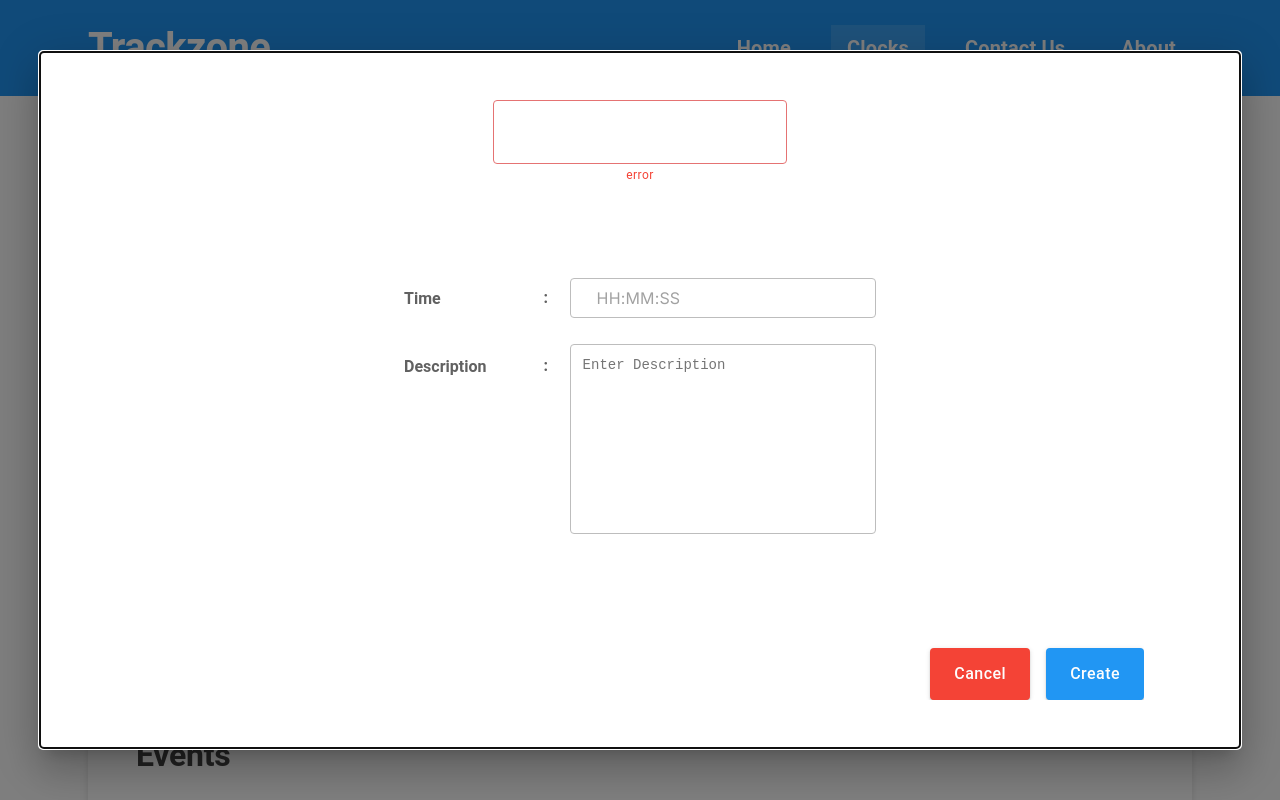
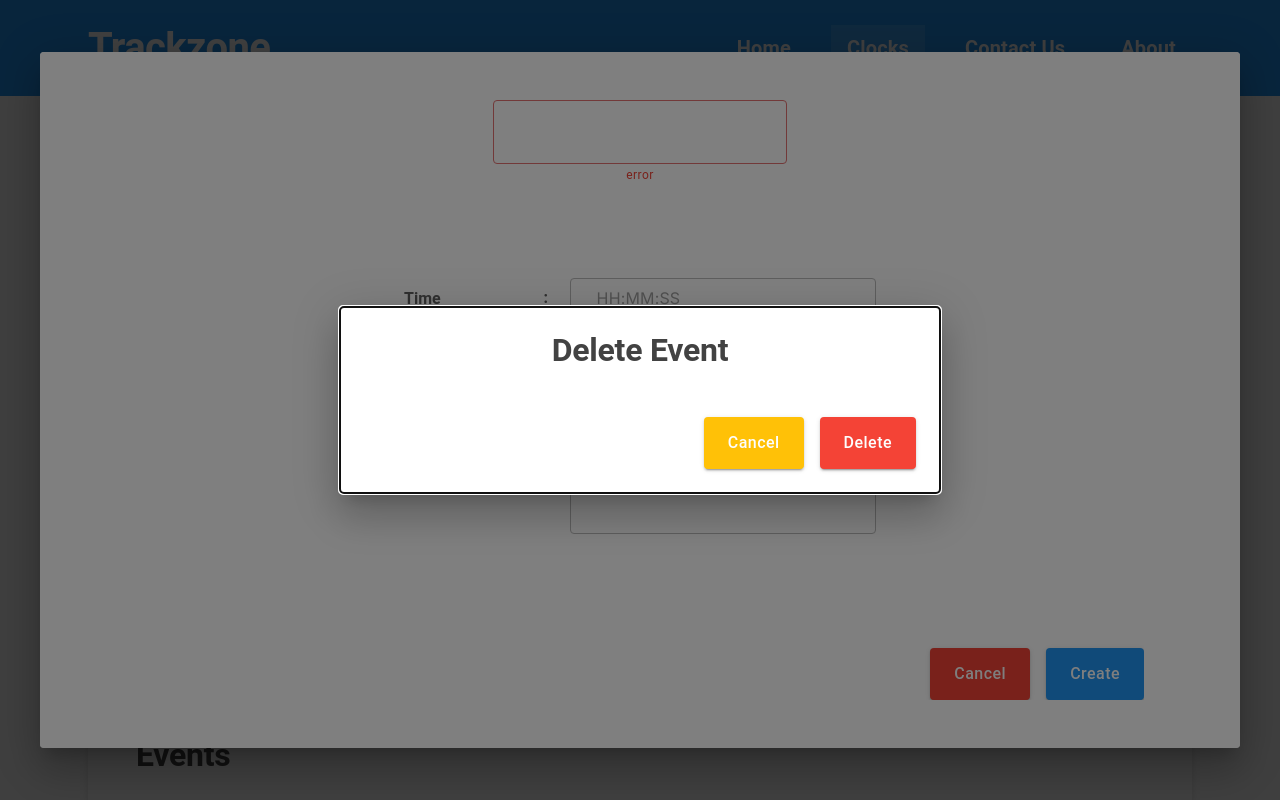
Before and after one commit to asynctushar/trackzone, a React (Vite) app: page /clocks/1/events in a window 1280 px wide. Shown: the top 800 px of the page. Built offline with nearby package versions, Linux system fonts and the light colour scheme.

Commit message:
feat: DeleteDialog component designed

```diff
--- a/src/components/shared/ClockModal.jsx
+++ b/src/components/shared/ClockModal.jsx
@@ -2,6 +2,7 @@ import { Box, Button, Dialog, DialogContent, Typography, useTheme } from "@mui/m
 import React, { useState } from "react";
 import Select from "../ui/Select";
 import InputTime from "../ui/InputTime";
+import DeleteDialog from "./DeleteDialog";
 
 const timezones = [
 	{
--- a/src/components/shared/DeleteDialog.jsx
+++ b/src/components/shared/DeleteDialog.jsx
@@ -1,10 +1,51 @@
-import { Dialog } from "@mui/material";
+import { Dialog, Button, DialogContent, Typography, Box } from "@mui/material";
 import React from "react";
 
-const DeleteDialog = ({ type, open, handleClose }) => {
+const DeleteDialog = ({ type = "Clock", open, handleClose, handleDeletSubmit }) => {
 	return (
-		<Dialog onClose={() => {}} open={true}>
-			Hello
+		<Dialog onClose={handleClose} open={open} maxWidth="sm" fullWidth>
+			<DialogContent
+				sx={{
+					display: "flex",
+					flexDirection: "column",
+					justifyContent: "center",
+					alignItems: "center",
+					gap: (theme) => theme.spacing(48),
+					p: (theme) => theme.spacing(24),
+					width: {
+						xs: (theme) => theme.spacing(280),
+						sm: (theme) => theme.spacing(400),
+						md: (theme) => theme.spacing(600),
+					},
+					minHeight: {
+						xs: (theme) => theme.spacing(280),
+					},
+				}}
+			>
+				<Typography variant="h2" color="brand.gray.800">
+					Delete {type}
+				</Typography>
+				{type === "Clock" && (
+					<Typography color="brand.gray.800" variant="BodyLarge">
+						This Action will delete the events of the Clock as well.
+					</Typography>
+				)}
+				<Box
+					sx={{
+						display: "flex",
+						width: "100%",
+						justifyContent: "end",
+						gap: (theme) => theme.spacing(16),
+					}}
+				>
+					<Button variant="contained" color="brandWarning" onClick={handleClose}>
+						Cancel
+					</Button>
+					<Button variant="contained" color="brandError" onClick={handleDeletSubmit}>
+						Delete
+					</Button>
+				</Box>
+			</DialogContent>
 		</Dialog>
 	);
 };
--- a/src/components/shared/EventModal.jsx
+++ b/src/components/shared/EventModal.jsx
@@ -1,5 +1,5 @@
 import { Box, Button, Dialog, DialogContent, Typography, useTheme } from "@mui/material";
-import React from "react";
+import React, { useState } from "react";
 import InputTime from "../ui/InputTime";
 import TextArea from "../ui/TextArea";
 
--- a/src/pages/Events/index.jsx
+++ b/src/pages/Events/index.jsx
@@ -4,15 +4,28 @@ import ClockCard from "../../components/shared/ClockCard";
 import EventCard from "./components/EventCard";
 import CreateCard from "../../components/shared/CreateCard";
 import EventModal from "../../components/shared/EventModal";
+import DeleteDialog from "../../components/shared/DeleteDialog";
 
 const Events = () => {
 	const [isModalOpen, setIsModalOpen] = useState(true);
+	const [isDeleteOpen, setIsDeleteOpen] = useState(true);
+
+	const handleDeleteClose = useCallback(() => {
+		setIsDeleteOpen(false);
+		console.log("Modal Closed");
+	}, []);
 
 	const handleModalClose = useCallback(() => {
 		setIsModalOpen(false);
 		console.log("Modal Closed");
 	}, []);
 
+	const handleDeletSubmit = useCallback(
+		(event) => {
+			setIsDeleteOpen(false);
+		},
+		[isModalOpen]
+	);
 	const handleModalSubmit = useCallback(
 		(event) => {
 			event.preventDefault();
@@ -91,13 +104,19 @@ const Events = () => {
 					</Grid>
 				</Grid>
 			</Box>
-
 			<EventModal
 				action="Create"
 				handleClose={handleModalClose}
 				open={isModalOpen}
 				handleSubmit={handleModalSubmit}
 			/>
+
+			<DeleteDialog
+				type="Event"
+				handleClose={handleDeleteClose}
+				open={isDeleteOpen}
+				handleDeletSubmit={handleDeletSubmit}
+			/>
 		</Box>
 	);
 };
```
